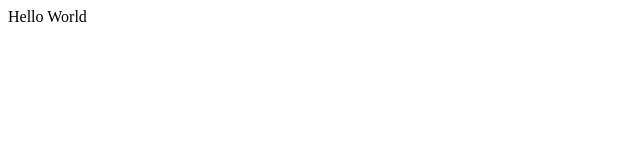
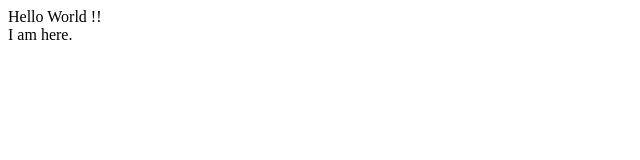
Before and after one commit to CodesSharing/Demo-repo, a plain HTML site: page index.html in a window 1280 px wide. Shown: the full height of the page, 0-640 px from the left. Drawn offline with Linux system fonts and the light colour scheme.

Commit message:
Modified index.html

```diff
--- a/index.html
+++ b/index.html
@@ -1 +1,2 @@
-<div>Hello World</div>
+<div>Hello World !!</div>
+<td>I am here.</td>
```
